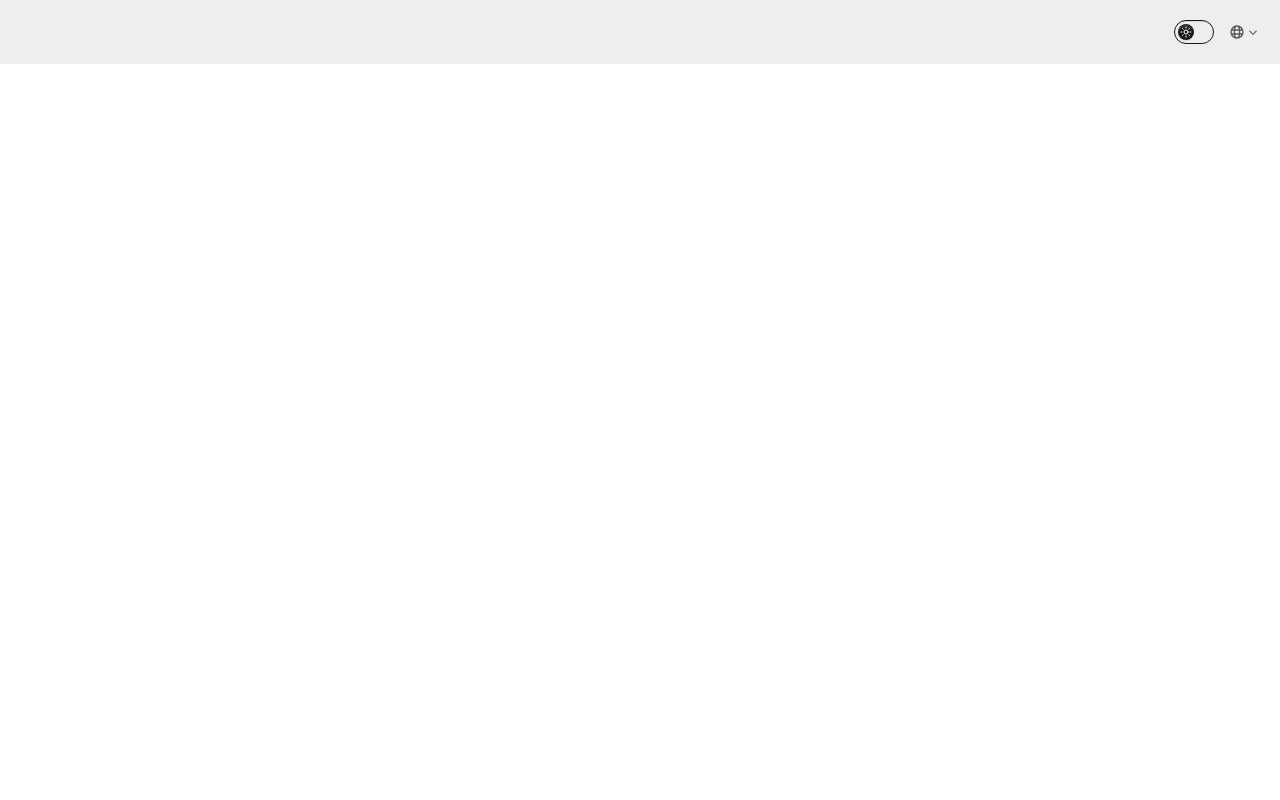
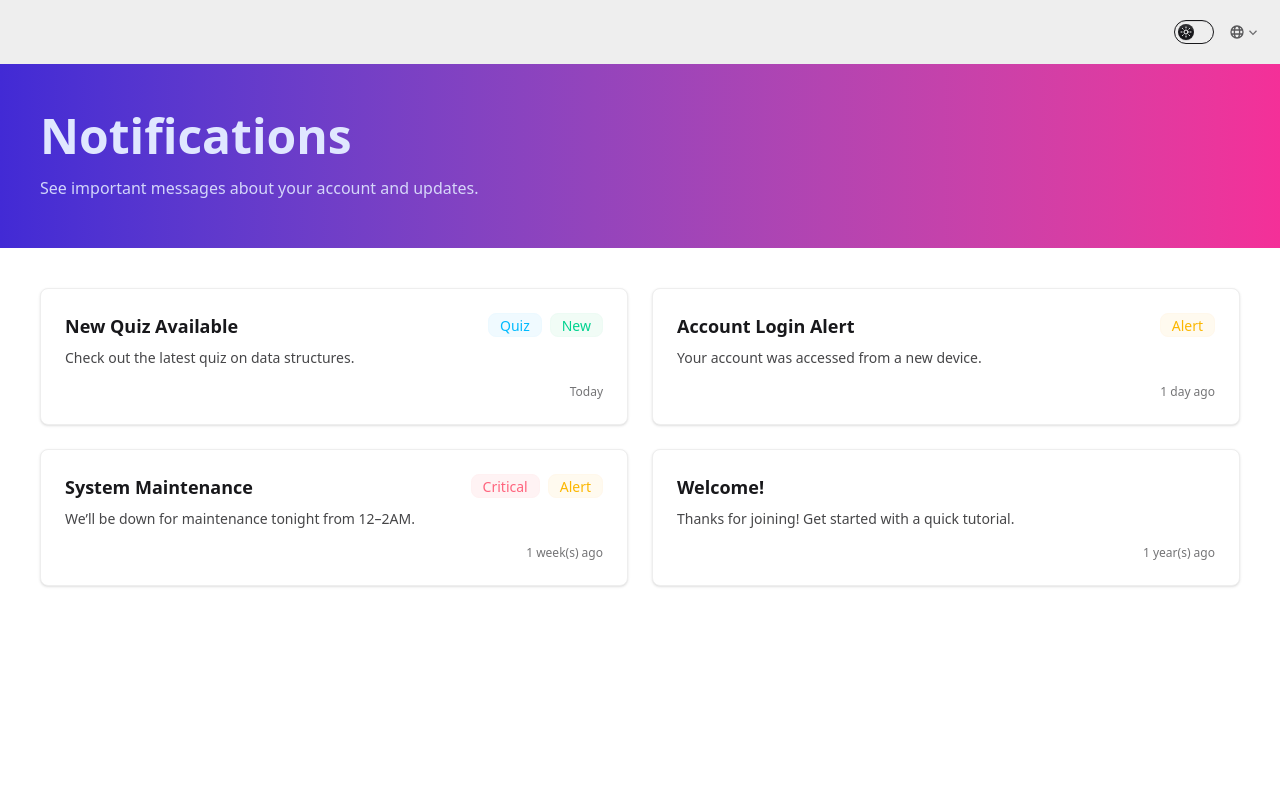
Before and after one commit to deep0ctave/telvy_v2, a React (Vite) app: page /notifications in a window 1280 px wide. Shown: the top 800 px of the page. Built offline with nearby package versions, Linux system fonts and the light colour scheme.

Commit message:
Add Notification Page
Added notification page along with sample
notifications having badges. The time past and the
notification badge based on it's type is handled.

```diff
--- a/src/App.jsx
+++ b/src/App.jsx
@@ -16,6 +16,7 @@ import AccountSettings from './AccountSettings.jsx';
 import PrivacySettings from './PrivacySettings.jsx';
 import NotificationSettings from './NotificationSettings.jsx';
 import HelpAndFAQ from './HelpandFAQ.jsx';
+import Notifications from './Notifications.jsx';
 
 // The main logic component
 function MainLayout() {
@@ -41,6 +42,7 @@ function MainLayout() {
           <Route path="/settings/notifications" element={<NotificationSettings />} />
           <Route path="/settings/privacy" element={<PrivacySettings />} />
           <Route path="/help" element={<HelpAndFAQ />} />
+          <Route path="/notifications" element={<Notifications />} />
         </Routes>
       </Drawer>
       <Footer />
--- /dev/null
+++ b/src/Notifications.jsx
@@ -0,0 +1,108 @@
+import React from "react";
+
+const NotificationsPage = () => {
+  const notifications = [
+    {
+      id: 1,
+      title: "New Quiz Available",
+      description: "Check out the latest quiz on data structures.",
+      labels: ["quiz", "new"],
+      date: { day: 17, month: 5, year: 2025 },
+    },
+    {
+      id: 2,
+      title: "Account Login Alert",
+      description: "Your account was accessed from a new device.",
+      labels: ["alert"],
+      date: { day: 16, month: 5, year: 2025 },
+    },
+    {
+      id: 3,
+      title: "System Maintenance",
+      description: "We’ll be down for maintenance tonight from 12–2AM.",
+      labels: ["critical", "alert"],
+      date: { day: 10, month: 5, year: 2025 },
+    },
+    {
+      id: 4,
+      title: "Welcome!",
+      description: "Thanks for joining! Get started with a quick tutorial.",
+      labels: [""],
+      date: { day: 19, month: 3, year: 2024 },
+    },
+  ];
+
+  const Badge = ({ labels }) => {
+    const labelStyleMap = {
+      new: "badge badge-soft badge-success",
+      quiz: "badge badge-soft badge-info",
+      alert: "badge badge-soft badge-warning",
+      critical: "badge badge-soft badge-error",
+    };
+
+    return (
+      <div className="flex flex-wrap gap-2">
+        {labels.map((label, index) => {
+          const style = labelStyleMap[label] || "";
+          return (
+            <span
+              key={index}
+              className={`${style} capitalize`}
+            >
+              {label}
+            </span>
+          );
+        })}
+      </div>
+    );
+  };
+
+  const getTimeAgo = ({ day, month, year }) => {
+    const postedDate = new Date(year, month - 1, day);
+    const now = new Date();
+    const diffMs = now - postedDate;
+    const diffDays = Math.floor(diffMs / (1000 * 60 * 60 * 24));
+
+    if (diffDays < 1) return "Today";
+    if (diffDays === 1) return "1 day ago";
+    if (diffDays < 7) return `${diffDays} days ago`;
+    if (diffDays < 30) return `${Math.floor(diffDays / 7)} week(s) ago`;
+    if (diffDays < 365) return `${Math.floor(diffDays / 30)} month(s) ago`;
+    return `${Math.floor(diffDays / 365)} year(s) ago`;
+  };
+
+  return (
+    <div className="flex-1">
+      {/* Header */}
+      <div className="bg-gradient-to-r from-primary to-secondary text-primary-content px-10 py-12">
+        <h1 className="text-5xl font-extrabold">Notifications</h1>
+        <p className="mt-4 max-w-2xl text-base opacity-90">
+          See important messages about your account and updates.
+        </p>
+      </div>
+
+      {/* Notification List */}
+      <div className="p-10 grid grid-cols-1 md:grid-cols-2 gap-6">
+        {notifications.map((notification) => (
+          <div
+            key={notification.id}
+            className="card bg-base-100 border border-base-300 shadow-sm"
+          >
+            <div className="card-body">
+              <div className="flex justify-between items-start">
+                <h2 className="card-title">{notification.title}</h2>
+                <Badge labels={notification.labels} />
+              </div>
+              <p className="text-sm opacity-80">{notification.description}</p>
+              <p className="text-xs text-right text-base-content/60 mt-2">
+                {getTimeAgo(notification.date)}
+              </p>
+            </div>
+          </div>
+        ))}
+      </div>
+    </div>
+  );
+};
+
+export default NotificationsPage;
```
